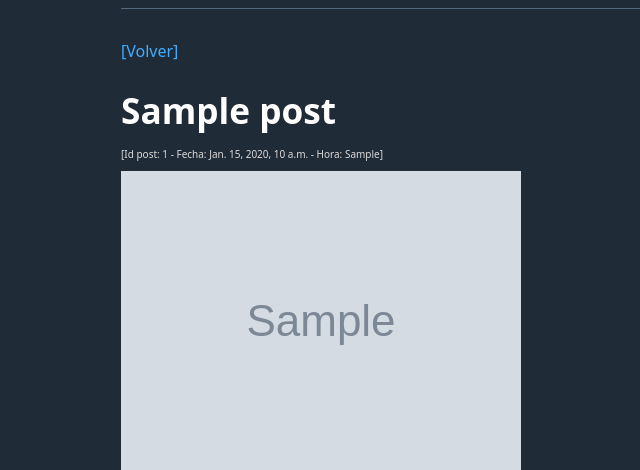
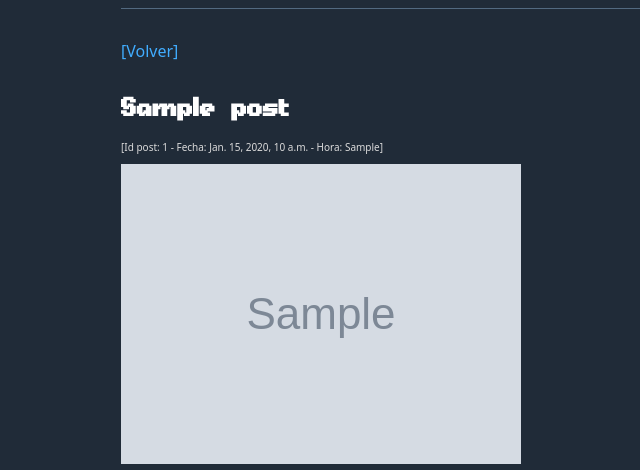
Before and after one commit to bbkmg256/VT-sc, a Django app: template templates/posts/post.html in a window 1280 px wide. Shown: the part 42-512 px from the top of the page, without its empty margins (119-759 px from the left). Run offline with Django 5.2, Linux system fonts and the light colour scheme; the template is opened without the code that fills it: most values are stand-ins (such as "Sample title", 1, 10 or a date in 2020); grey boxes marked "Sample" are stand-in pictures.

Commit message:
Cambios menores

```diff
--- a/templates/posts/post.html
+++ b/templates/posts/post.html
@@ -20,7 +20,7 @@
 	<br>
 
 	<a href="{% url 'tablon_vista' simbolo=simb %}">[Volver]</a>
-	<h1>{{ post.titulo }}</h1>
+	<h1 class="fuente-alph tam-fuente-titulo-post">{{ post.titulo }}</h1>
 	<p class="tam-fuente">[Id post: {{ post.id }} - Fecha: {{ post.fecha_publicacion }} - Hora: {{ post.hora_publicacion }}]</p>
 
 	{% if post.archivo_img %}
--- a/templates/posts/post_list.html
+++ b/templates/posts/post_list.html
@@ -21,6 +21,5 @@
 	{% if post.id != post_list.last.id %}
 	<hr>
 	{% endif %}
-	<br>
 	{% endfor %}
 </div>
```
